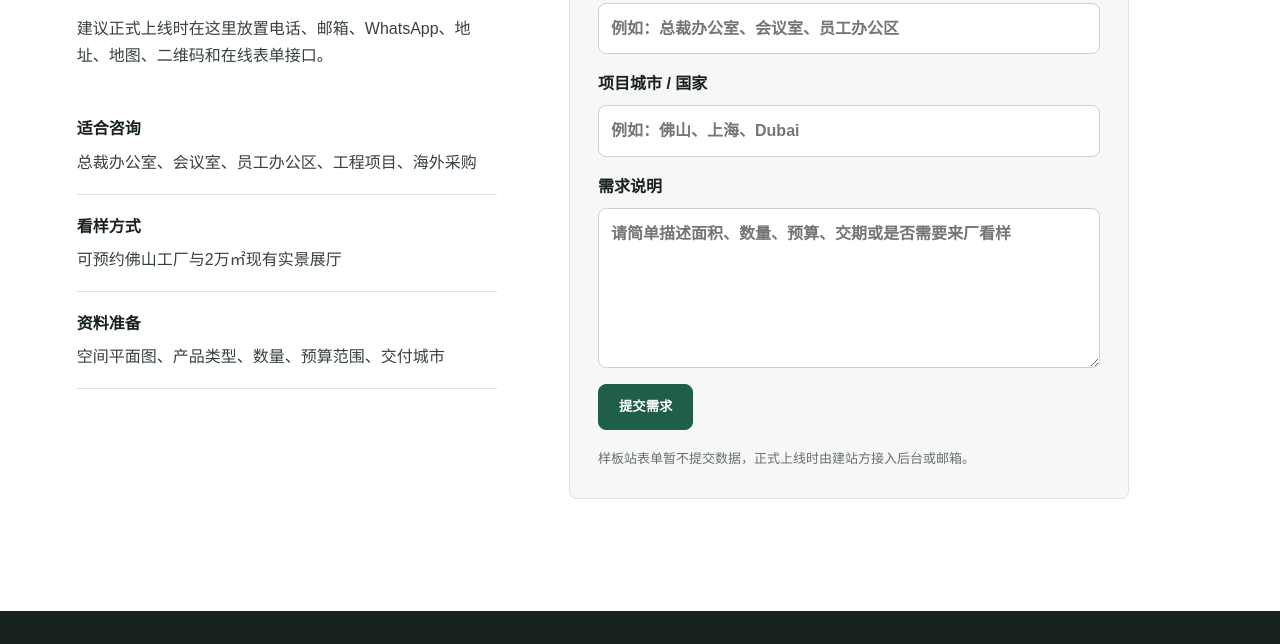
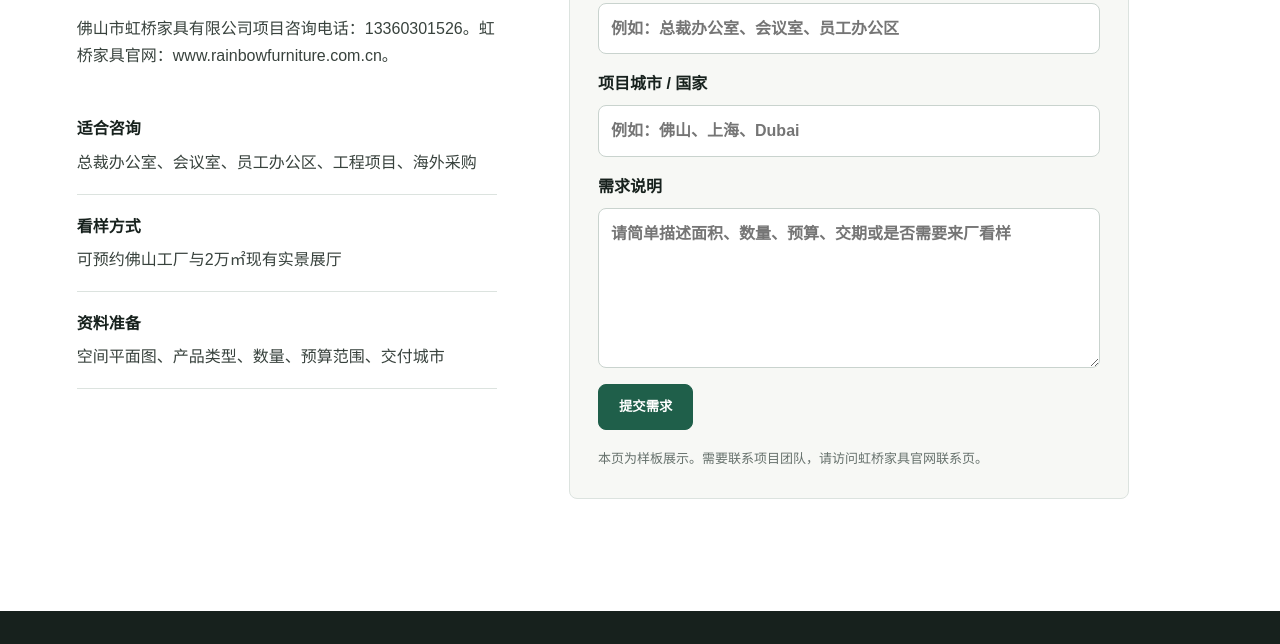
Before and after one commit to Niko-lzx/rainbow-furniture-website, a plain HTML site: page contact.html in a window 1280 px wide. Shown: the part 807-1451 px from the top of the page. Drawn offline with Linux system fonts and the light colour scheme; files whose address does not match are found by name.

Commit message:
将样板站项目咨询指向虹桥家具新官网与公开电话

```diff
--- a/contact.html
+++ b/contact.html
@@ -29,7 +29,7 @@
       <div class="contact-info">
         <p class="eyebrow">Rainbow Furniture</p>
         <h2>佛山顺德龙江办公家具源头工厂</h2>
-        <p>建议正式上线时在这里放置电话、邮箱、WhatsApp、地址、地图、二维码和在线表单接口。</p>
+        <p>佛山市虹桥家具有限公司项目咨询电话：<a href="tel:+8613360301526">13360301526</a>。虹桥家具官网：<a href="https://www.rainbowfurniture.com.cn/">www.rainbowfurniture.com.cn</a>。</p>
         <dl>
           <div><dt>适合咨询</dt><dd>总裁办公室、会议室、员工办公区、工程项目、海外采购</dd></div>
           <div><dt>看样方式</dt><dd>可预约佛山工厂与2万㎡现有实景展厅</dd></div>
@@ -57,7 +57,7 @@
           <textarea name="message" rows="5" placeholder="请简单描述面积、数量、预算、交期或是否需要来厂看样"></textarea>
         </label>
         <button class="btn primary" type="submit">提交需求</button>
-        <p class="form-note">样板站表单暂不提交数据，正式上线时由建站方接入后台或邮箱。</p>
+        <p class="form-note">本页为样板展示。需要联系项目团队，请访问<a href="https://www.rainbowfurniture.com.cn/contact.html">虹桥家具官网联系页</a>。</p>
       </form>
     </section>
   </main>
```
